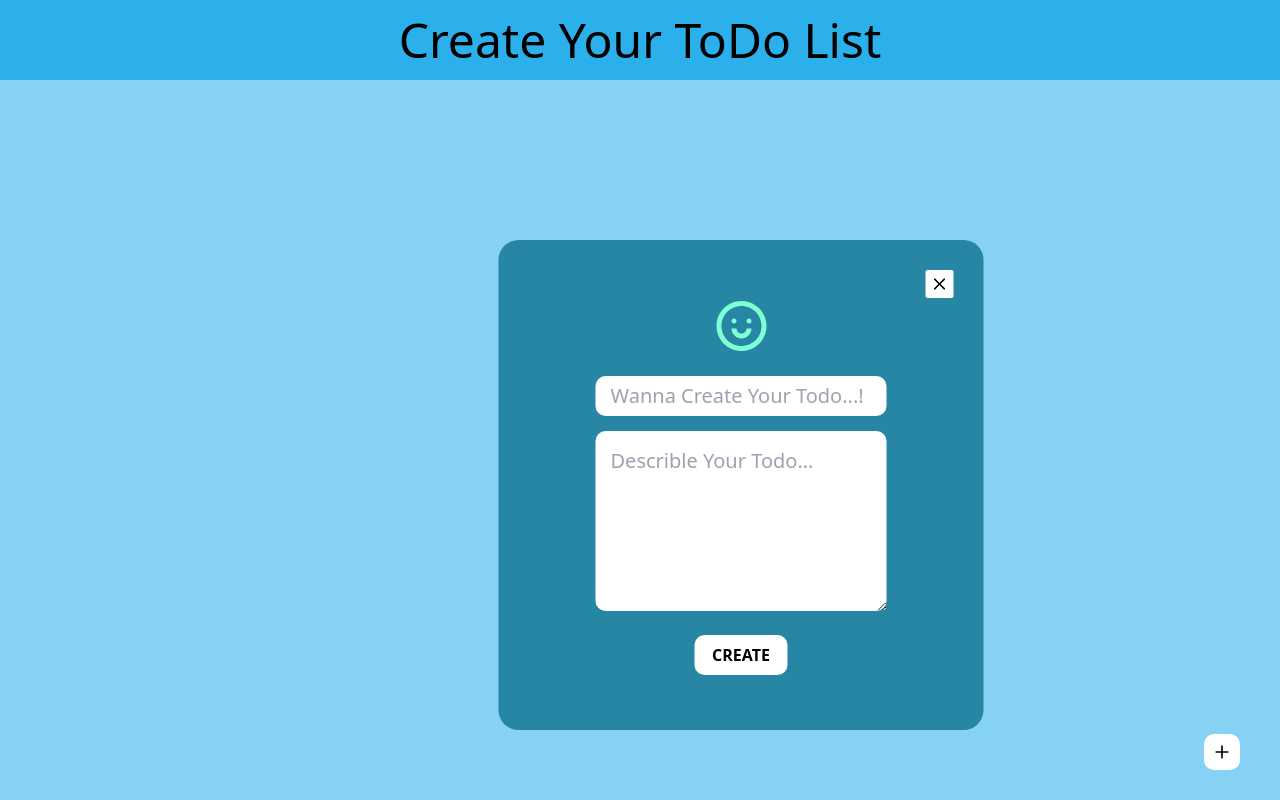
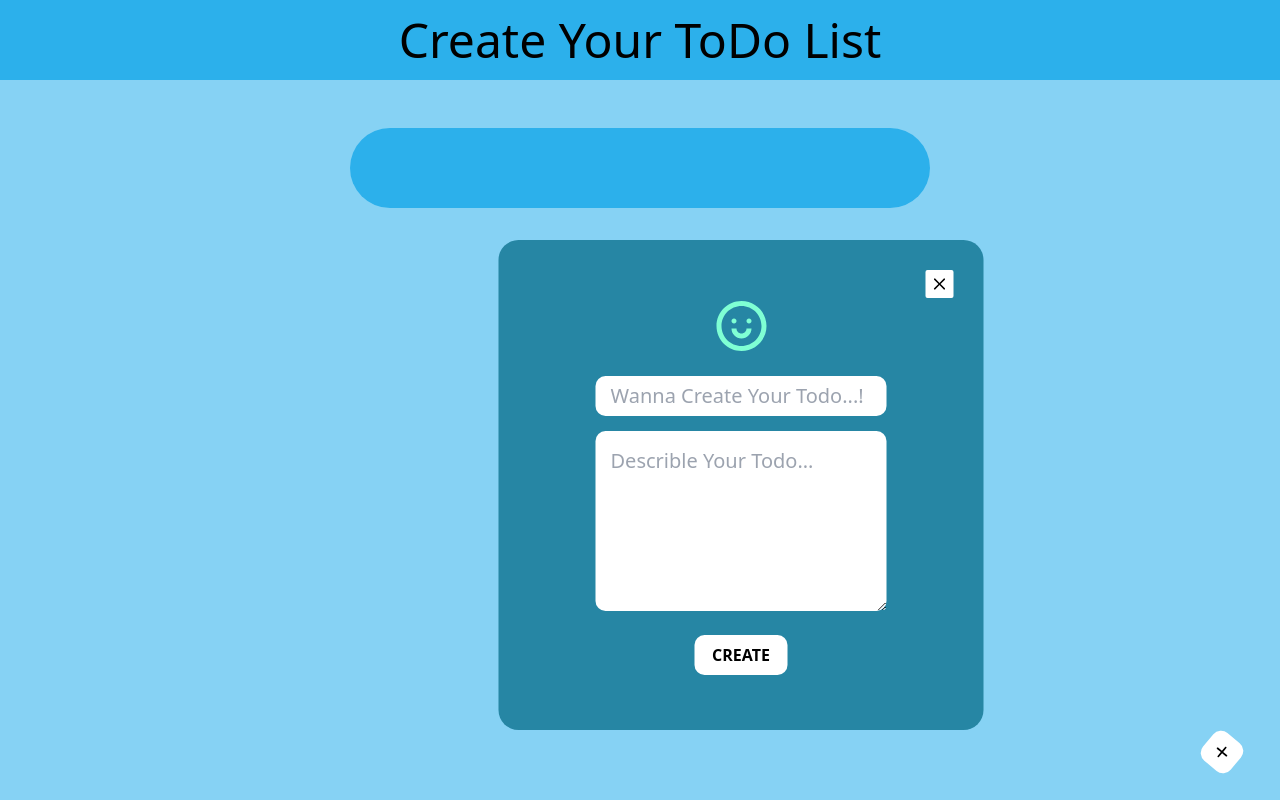
Before and after one commit to Ahmadkhan152/To-Do-List, a React (Vite) app: page / in a window 1280 px wide. Both pictures are taken after a click on the icon 1222 px from the left and 752 px from the top of the page. Built offline with nearby package versions, Linux system fonts and the light colour scheme.

Commit message:
Worked on UI Fixes

```diff
--- a/src/Components/CreateListItems.jsx
+++ b/src/Components/CreateListItems.jsx
@@ -6,5 +6,5 @@ export default function CreateListItems( { todoList, onEditItem , onDeleteItem }
         return <ListItem key={item.id} todoItem={item} onEditItem = {onEditItem} onDeleteItem={onDeleteItem} />
     } );
 
-    return <ul className="flex items-center mt-10">{renderedListItems}</ul>
+    return <ul className="flex items-center justify-center flex-wrap">{renderedListItems}</ul>
 }
--- a/src/Components/Header.jsx
+++ b/src/Components/Header.jsx
@@ -1,6 +1,6 @@
 export default function Header() {
     return (
-        <header className="p-4 bg-sky-500/75 text-5xl text-center">
+        <header className="p-4 bg-sky-500/75 text-5xl text-center mb-12">
             <h1>Create Your ToDo List</h1>
         </header>
     )
--- a/src/Components/ListItem.jsx
+++ b/src/Components/ListItem.jsx
@@ -7,7 +7,7 @@ export default function ListItem( { todoItem, onEditItem, onDeleteItem } ) {
             <CgClose className="remove-item" onClick={() => onDeleteItem(todoItem.id)} />
             <CgPen className="edit-item" onClick={ () => onEditItem( todoItem ) } />
             <h3>{ title }</h3>
-            <p>{ description }</p>
+            { description && description.length > 10 ? <p className="hover:cursor-pointer" onClick={ () => onEditItem( todoItem, disableInputs ) }>{description.slice(0, 10) + '...'}</p> : <p>{description}</p> }
         </li>
     )
 }
--- a/src/Components/ModalBox.jsx
+++ b/src/Components/ModalBox.jsx
@@ -43,7 +43,7 @@ export default function ModalBox( {onToggle , addToDoItem , editItem, updateItem
                 <CgClose className="icon-close" onMouseEnter={ () => onHoverIcon('sad') } onMouseLeave={ () => onHoverIcon('smile')} onClick={() => onToggle(false)}  />
                 { formIcon }
                 <input id="userEntryField" placeholder="Wanna Create Your Todo...!" type="text" onChange={handleOnChangeTitle} value={todoTitle} name="todo-name"  />
-                <textarea id="userTextArea" placeholder="Describle Your Todo..." type="text" onChange={handleOnChangeDescription} value={todoDescription} name="todo-description" rows={5} />
+                <textarea id="userTextArea" placeholder="Describle Your Todo..." type="text" onChange={handleOnChangeDescription} value={todoDescription} name="todo-description" rows={5} maxLength={40} />
                 <button className="btn-save p-2 bg-white mt-6 mx-auto" type="submit">Create</button>
             </form>
         </div>
--- a/src/Components/TodoList.jsx
+++ b/src/Components/TodoList.jsx
@@ -32,9 +32,12 @@ export default function TodoList() {
         saveList(updatedList);
     }
 
-    const onEditItem = ( todoItem ) => {
+    const onEditItem = ( todoItem, disableInputs ) => {
         setEditItem(todoItem);
         onToggle();
+        if (disableInputs) {
+
+        }
     }
 
 
@@ -55,9 +58,13 @@ export default function TodoList() {
     return (
         <div className='todolist bg-sky-500/50'>
             <Header />
-            <CreateListItems onEditItem={onEditItem} todoList={todolist} onDeleteItem = {onDeleteItem} />
-            {prev && ( editItem === null ? <ModalBox onToggle={onToggle} addToDoItem={addToDoItem} /> : <ModalBox onToggle={onToggle} editItem={editItem} updateItem = {onUpdateItem} /> )}
-            <CgMathPlus onClick={onToggle} className='p-2 create-icon text-4xl absolute shadow-xl/40 hover:bg-sky-500/75' />
+            <div className='main-container'>
+                <div className='todolist-container bg-sky-500/75'>
+                    <CreateListItems onEditItem={onEditItem} todoList={todolist} onDeleteItem = {onDeleteItem} />
+                </div>
+                {prev && ( editItem === null ? <ModalBox onToggle={onToggle} addToDoItem={addToDoItem} /> : <ModalBox onToggle={onToggle} editItem={editItem} updateItem = {onUpdateItem} /> )}
+                <CgMathPlus style={prev ? {transform: 'rotate(220deg)'} : {}} onClick={onToggle} className='p-2 create-icon text-4xl absolute shadow-xl/40 hover:bg-sky-500/75' />
+            </div>
         </div>
     )
 }
--- a/src/css/ListItem.css
+++ b/src/css/ListItem.css
@@ -5,11 +5,12 @@
     margin: 10px;
     background-color: white;
     border-radius: 10px;
+    padding: 20px;
 }
 
 .card h3 {
     text-align: center;
-    font-size: 22px;
+    font-size: 18px;
     font-weight: 500;
 }
 
--- a/src/css/TodoList.css
+++ b/src/css/TodoList.css
@@ -1,3 +1,4 @@
+
 .todolist {
     position: relative;
     min-height: 100vh;
@@ -5,16 +6,26 @@
     width: 100%;
 }
 
+.main-container {
+    padding: 0 350px;
+    min-height: 60vh;
+
+}
+
+.todolist-container {
+    border-radius: 50px;
+    padding: 40px;
+}
+
 .create-icon {
     bottom: 30px;
     right: 40px;
     background-color: white;
     border-radius: 10px;
-    transition: transform 0.3s ease-in-out;
+    transition: transform 0.2s ease-in-out;
     font-weight: 700;
 }
 
 .create-icon:hover {
-    transform: scale(1.13);
     color: white;
 }
```
